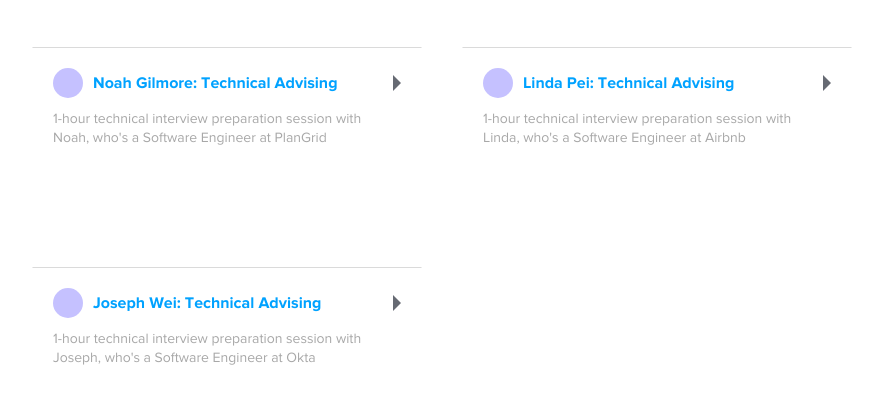
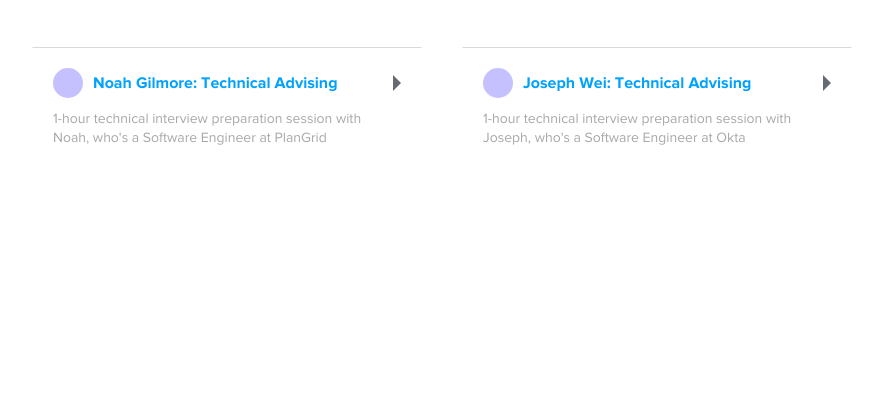
Before and after one commit to muratsu/pathriseadvisors, a plain HTML site: page index.html in a window 1280 px wide. Shown: the part 187-590 px from the top of the page, without its empty margins (198-1081 px from the left). Drawn offline with Linux system fonts and the light colour scheme.

Commit message:
feat: linda takes a break

```diff
--- a/index.html
+++ b/index.html
@@ -53,7 +53,7 @@
                   </div>
                 </a>
               </div>
-              <div class="cell">
+              <!-- <div class="cell">
                 <a href="https://calendly.com/lindapei/pathrise">
                   <div class="event-type">
                     <div class="marker" style="background-color:#c5c1ff"></div>
@@ -64,9 +64,9 @@
                       Engineer at Airbnb</div>
                   </div>
                 </a>
-              </div>
-            </div>
-            <div class="row">
+              </div> -->
+            <!-- </div>
+            <div class="row"> -->
               <div class="cell">
                 <a href="https://calendly.com/haveitjoewei/pathrise">
                   <div class="event-type">
@@ -79,7 +79,7 @@
                   </div>
                 </a>
               </div>
-            </div>
+            <!-- </div> -->
           </div>
         </div>
       </div>
```
